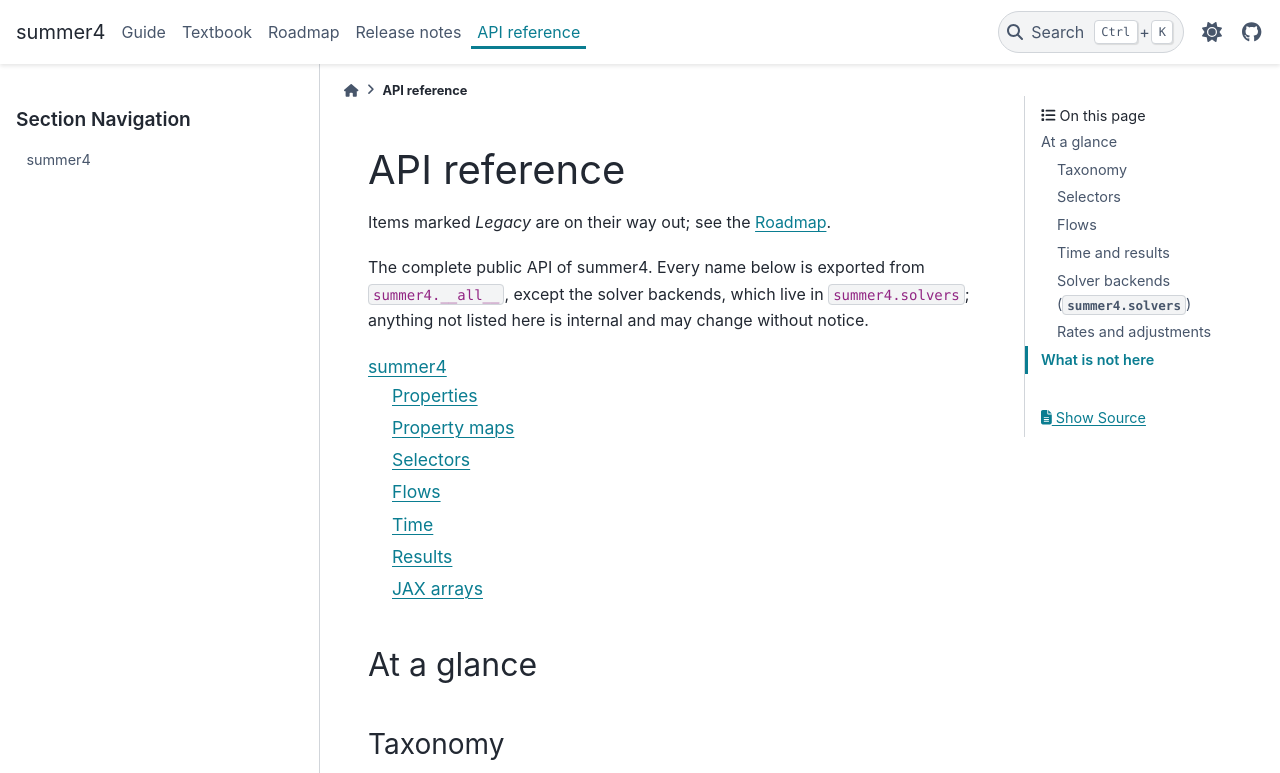
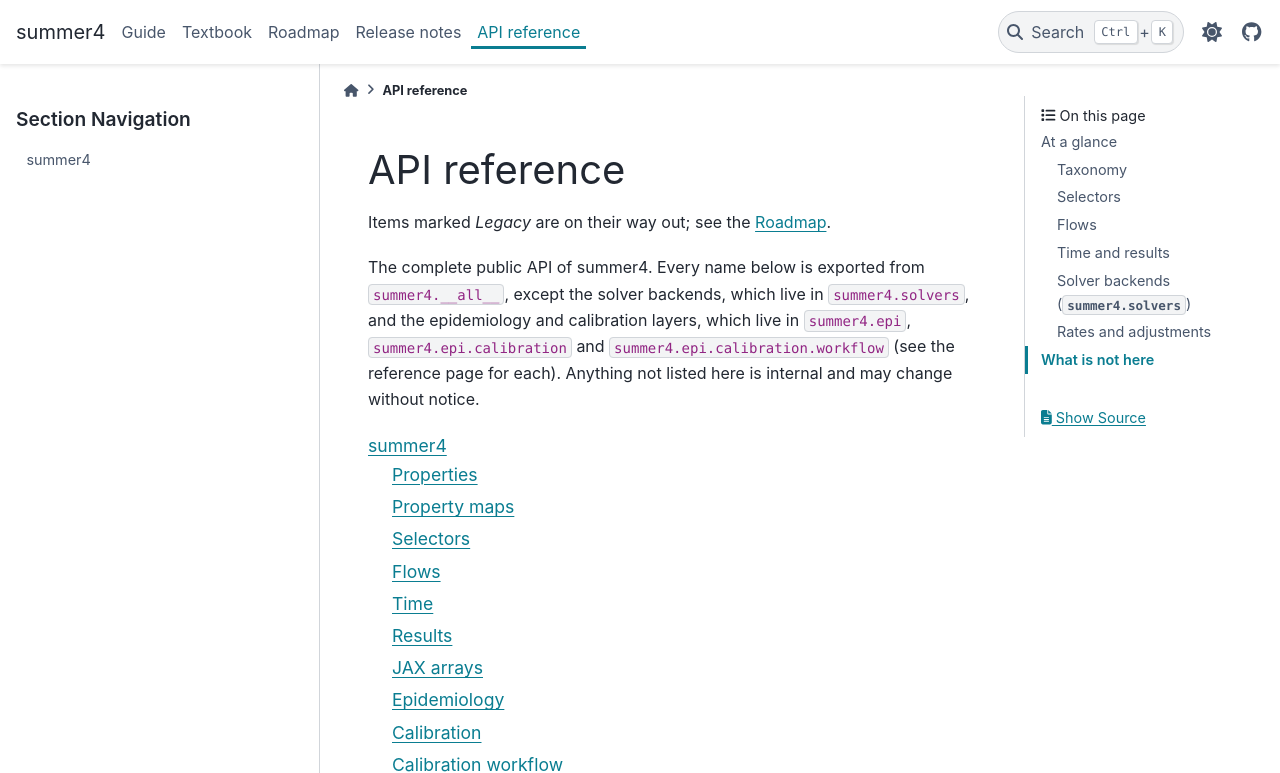
Before and after one commit to monash-emu/summer4, a Sphinx documentation site: the page built from docs/api/index.md, in a window 1280 px wide and 900 px high, cut to the strip 0-773 px from the top of the window. Built offline with Sphinx 7.4.7 and the PyData theme 0.15.4, drawn with Linux system fonts in a browser that asks for light colours.

Commit message:
API reference: add summer4.epi, summer4.epi.calibration and summer4.epi.calibration.workflow.
The epidemiology and calibration layers had no reference page, so none of their docstrings
reached the site. Re-exported names are excluded where they would appear twice: calibration
names are documented under Calibration, workflow names under Calibration workflow, and
NumpyroPosterior/Posterior under Calibration, where users import them from.

Co-Authored-By: Claude Opus 5.5 <noreply@anthropic.com>

````diff
--- a/docs/api/index.md
+++ b/docs/api/index.md
@@ -3,8 +3,11 @@
 Items marked *Legacy* are on their way out; see the {doc}`../roadmap`.
 
 The complete public API of summer4. Every name below is exported from
-`summer4.__all__`, except the solver backends, which live in `summer4.solvers`;
-anything not listed here is internal and may change without notice.
+`summer4.__all__`, except the solver backends, which live in `summer4.solvers`,
+and the epidemiology and calibration layers, which live in `summer4.epi`,
+`summer4.epi.calibration` and `summer4.epi.calibration.workflow` (see the
+reference page for each). Anything not listed here is internal and may change
+without notice.
 
 ```{toctree}
 :maxdepth: 2
````
Also changed, not shown: docs/api/summer4.rst (+33 -0 lines).
